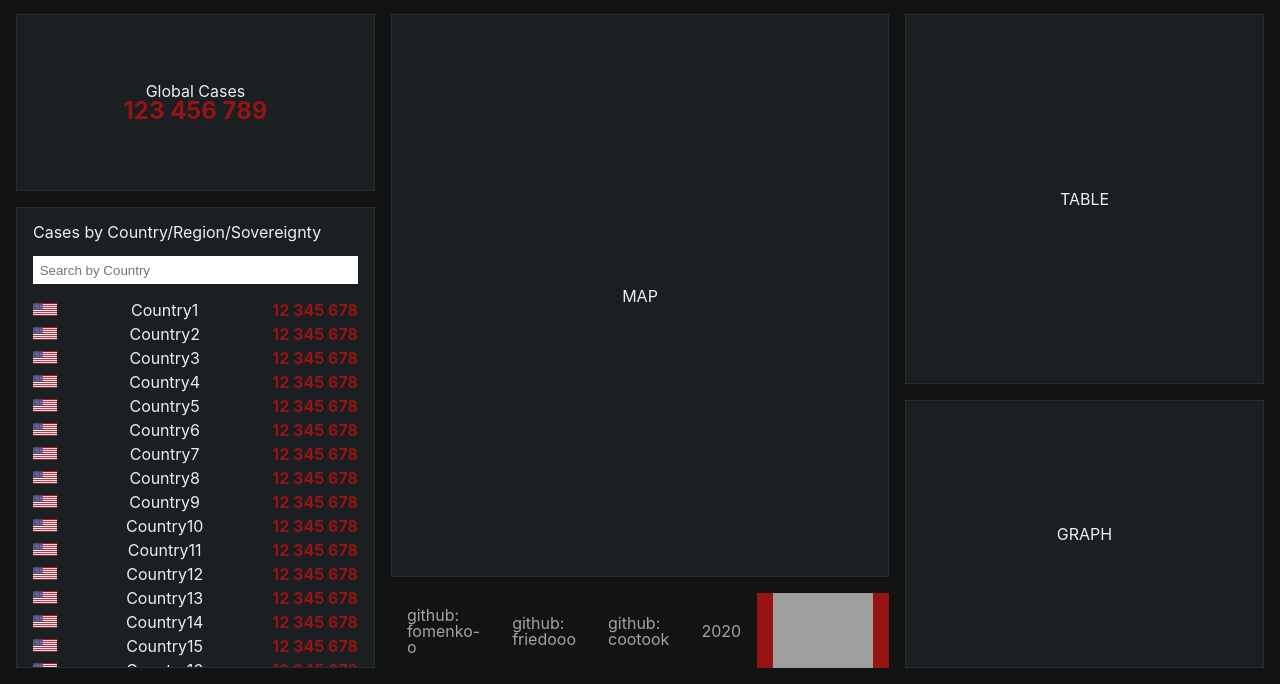
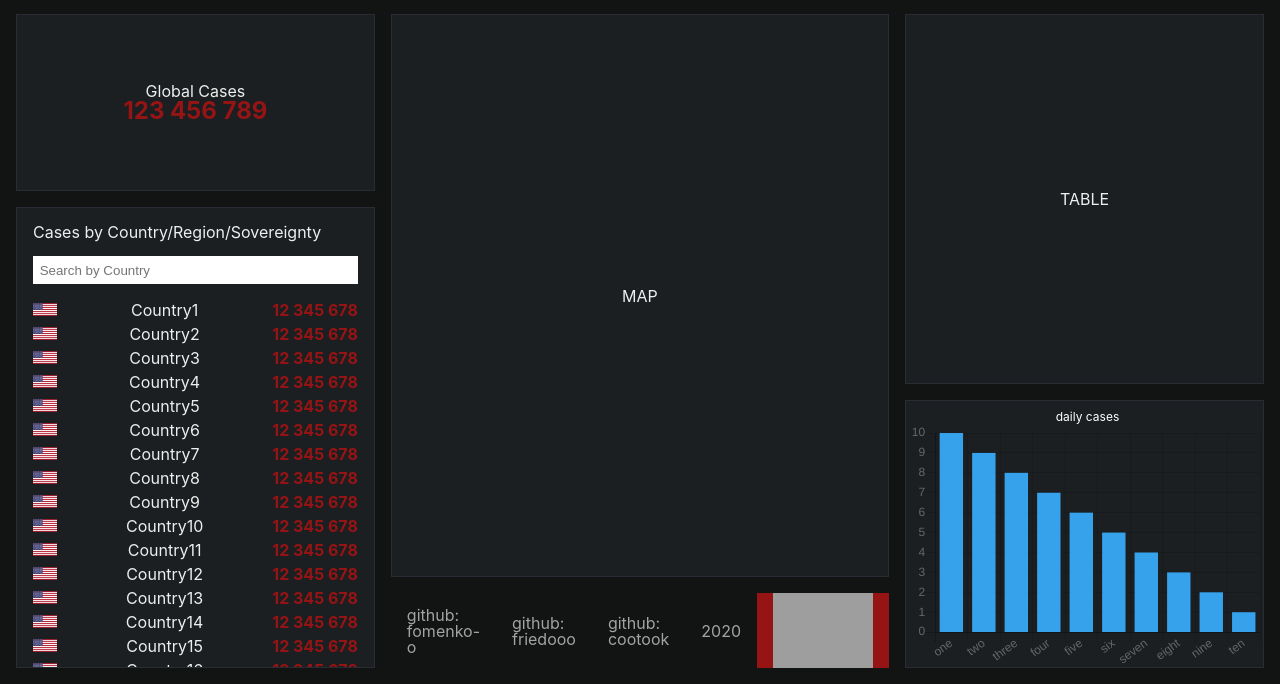
Before and after one commit to cootook/COVID-19-Dashboard, a website built with webpack: page src/index.html in a window 1280 px wide. Shown: the part 116-800 px from the top of the page. Built offline with nearby package versions, Linux system fonts and the light colour scheme; no server answers; grey boxes are pictures that could not be loaded.

Commit message:
feat: add graph maker

```diff
--- a/src/index.html
+++ b/src/index.html
@@ -4,6 +4,7 @@
   <meta charset="UTF-8">
   <meta name="viewport" content="width=device-width, initial-scale=1.0">
   <title>COVID-19 dashboard</title>
+  <script src="https://cdn.jsdelivr.net/npm/chart.js@2.9.4/dist/Chart.min.js"></script>
   <link rel="shortcut icon" href="./assets/icons/favicon.ico" type="image/x-icon">
   <link rel="stylesheet" href="style.css">
 </head>
@@ -184,7 +185,9 @@
 </section>
 <section class="map-container" id="map-container">MAP</section>
 <section class="table-container" id="table-container">TABLE</section>
-<section class="graph-container" id="graph-container">GRAPH</section>
+<section class="graph-container" id="graph-container">
+    <canvas id="myChart" width="300" height="300"></canvas>
+</section>
 <footer class="footer">
     <a class="git-link__author" href="https://github.com/fomenko-o">github: fomenko-o</a>
     <a class="git-link__author" href="https://github.com/friedooo">github: friedooo</a>
--- a/src/main.js
+++ b/src/main.js
@@ -1,6 +1,7 @@
 // import testTest from './scripts/script.test.js';
 import getDataFromApiStat from './scripts/get-data-from-api-stat.js'
 import dataApiDiseaseSh from './data/from-api-disease-sh.js';
+import Graph from './scripts/chart.js';
 
 
 // console.log('test 1');
@@ -9,3 +10,10 @@ getDataFromApiStat().then((r) => console.log('main --- ', dataApiDiseaseSh, 'res
 // setTimeout(() => {
 //   console.log('main --- ', dataApiDiseaseSh)
 // }, 2000)
+
+
+let x = ['one', 'two', 'three', 'four', 'five', 'six', 'seven', 'eight', 'nine', 'ten'];
+let values = [10,9,8,7,6,5,4,3,2,1];
+let graph = new Graph();
+graph.initSize();
+graph.createGraph(x, values, 'bar', 'daily cases');
--- /dev/null
+++ b/src/scripts/chart.js
@@ -0,0 +1,68 @@
+export default class Graph {
+    constructor() {
+        this.container = document.querySelector('.graph-container');
+        this.canvas = document.getElementById('myChart');
+        this.ctx = this.canvas.getContext('2d');
+    }
+
+    initSize() {
+        this.width = this.container.offsetWidth;
+        this.height = this.container.offsetHeight;
+        this.canvas.width = this.width + 'px';
+        this.canvas.height = this.height + 'px';
+    }
+
+    createGraph(labelX, values, type, legend) {
+            this.bgColorArr = [];
+            this.borderColorArr = [];
+            for (let i = 0; i < values.length; i += 1) {
+                this.bgColorArr.push('rgba(54, 162, 235, 1)');
+                this.borderColorArr.push('rgba(255, 99, 132, 1)');
+
+            }
+
+        this.myChart = new Chart(this.ctx, {
+            type: type,
+            data: {
+                labels: labelX,
+                datasets: [{
+                    label: legend,
+                    data: values,
+                    backgroundColor: this.bgColorArr,
+                    borderColor: this.borderColorArr,
+                    fill: false,
+                    //borderWidth: 1
+                }]
+            },
+            options: {
+                responsive: true,
+                legend: {
+                   labels: {
+                    fontFamily: '-apple-system, BlinkMacSystemFont, "Segoe UI", Roboto, Oxygen, Ubuntu, Cantarell, "Open Sans", "Helvetica Neue", sans-serif',
+                    fontColor: 'white',
+                    boxWidth: 0,
+                  }
+                },
+                tooltips: {
+                    custom: function(tooltip) {
+                        if (!tooltip) return;
+                        // disable displaying the color box;
+                        tooltip.displayColors = false;
+                      },
+                    callbacks: {
+                      label: function(tooltipItem) {
+                        return tooltipItem.label, tooltipItem.value;
+                    }
+                  }
+                },
+                scales: {
+                    yAxes: [{
+                        ticks: {
+                            beginAtZero: true
+                        }
+                    }]
+                }
+            }
+        });
+    }
+}
```
